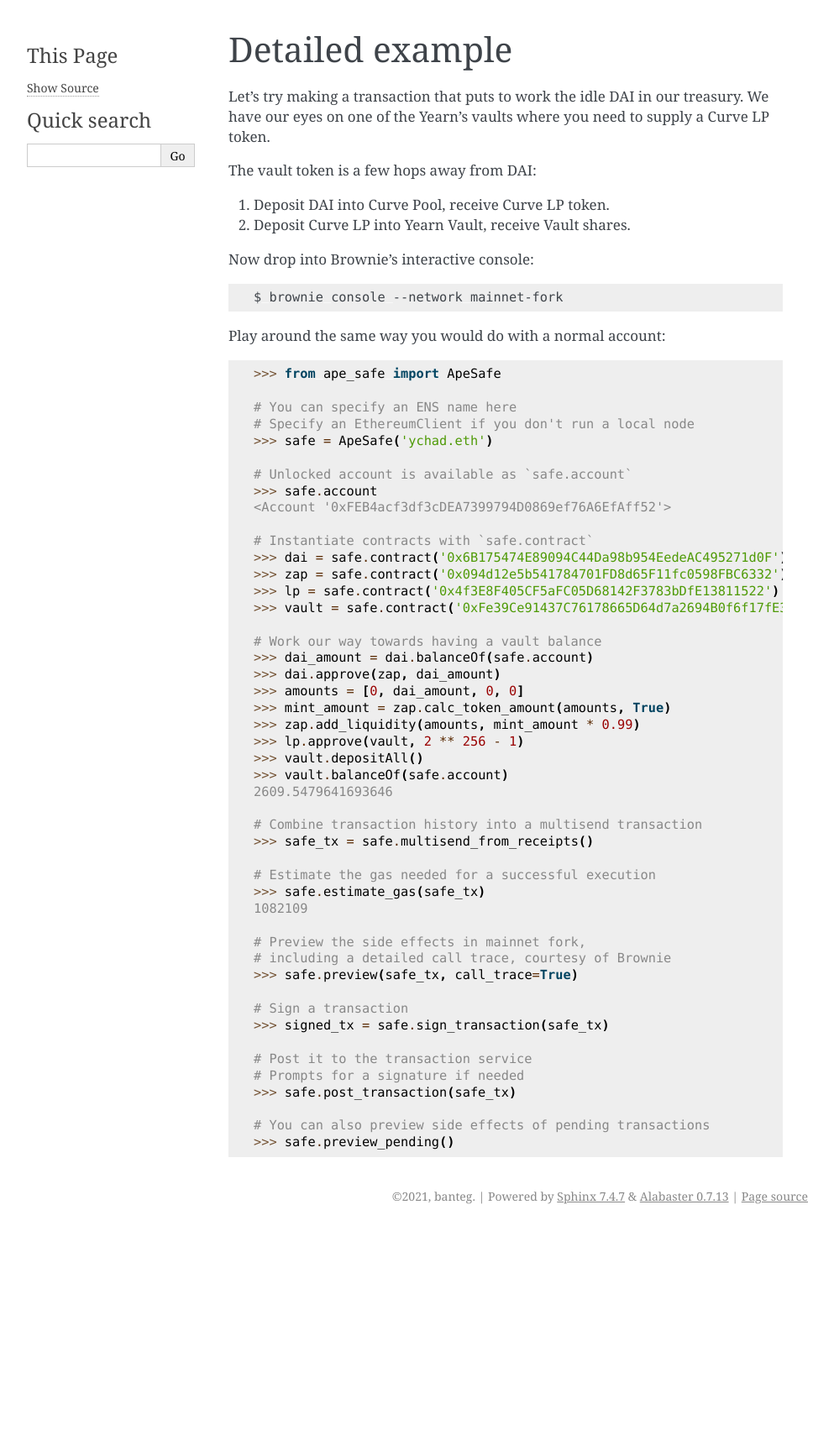
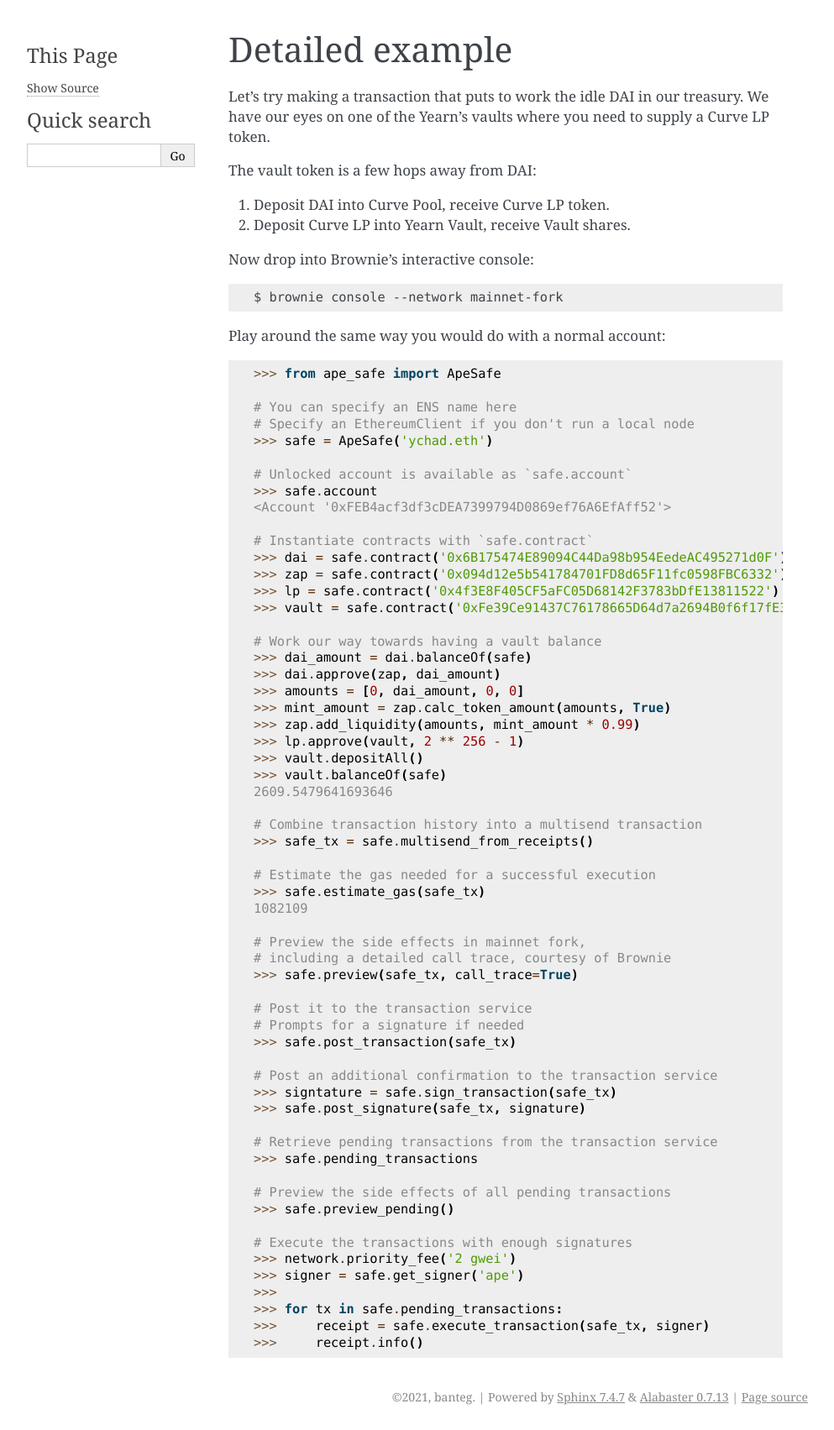
Before and after one commit to banteg/brownie-safe, a Sphinx documentation site: the page built from docs/detailed.rst, in a window 1280 px wide. Shown: the whole page at 84% size, without its empty margins (148-1141 px from the left). Built offline with Sphinx 7.4.7, drawn with Linux system fonts in a browser that asks for light colours; before the commit the page ends 1464 px from its top, so only the background shows below that.

Commit message:
docs: update detailed example

```diff
--- a/docs/detailed.rst
+++ b/docs/detailed.rst
@@ -37,14 +37,14 @@ Play around the same way you would do with a normal account:
     >>> vault = safe.contract('0xFe39Ce91437C76178665D64d7a2694B0f6f17fE3')
 
     # Work our way towards having a vault balance
-    >>> dai_amount = dai.balanceOf(safe.account)
+    >>> dai_amount = dai.balanceOf(safe)
     >>> dai.approve(zap, dai_amount)
     >>> amounts = [0, dai_amount, 0, 0]
     >>> mint_amount = zap.calc_token_amount(amounts, True)
     >>> zap.add_liquidity(amounts, mint_amount * 0.99)
     >>> lp.approve(vault, 2 ** 256 - 1)
     >>> vault.depositAll()
-    >>> vault.balanceOf(safe.account)
+    >>> vault.balanceOf(safe)
     2609.5479641693646
 
     # Combine transaction history into a multisend transaction
@@ -58,12 +58,24 @@ Play around the same way you would do with a normal account:
     # including a detailed call trace, courtesy of Brownie
     >>> safe.preview(safe_tx, call_trace=True)
 
-    # Sign a transaction
-    >>> signed_tx = safe.sign_transaction(safe_tx)
-
     # Post it to the transaction service
     # Prompts for a signature if needed
     >>> safe.post_transaction(safe_tx)
 
-    # You can also preview side effects of pending transactions
+    # Post an additional confirmation to the transaction service
+    >>> signtature = safe.sign_transaction(safe_tx)
+    >>> safe.post_signature(safe_tx, signature)
+
+    # Retrieve pending transactions from the transaction service
+    >>> safe.pending_transactions
+
+    # Preview the side effects of all pending transactions
     >>> safe.preview_pending()
+
+    # Execute the transactions with enough signatures
+    >>> network.priority_fee('2 gwei')
+    >>> signer = safe.get_signer('ape')
+    >>>
+    >>> for tx in safe.pending_transactions:
+    >>>     receipt = safe.execute_transaction(safe_tx, signer)
+    >>>     receipt.info()
--- a/docs/index.rst
+++ b/docs/index.rst
@@ -4,7 +4,7 @@ Ape Safe: Gnosis Safe tx builder
 Ape Safe allows you to iteratively build complex multi-step Gnosis Safe transactions and safely preview their side effects from the convenience of a locally forked mainnet environment.
 
 It is powered by Brownie_ and builds upon GnosisPy_, extending it with additional capabilities.
-This tool has been informally known as Chief Multisig Officer and it has been used at Yearn_ to prepare complex transactions with great success.
+This tool has been informally known as Chief Multisig Officer at Yearn_ and has been used to prepare complex transactions with great success.
 
 .. toctree::
    :maxdepth: 2
@@ -15,6 +15,7 @@ This tool has been informally known as Chief Multisig Officer and it has been us
    signing
    detailed
    useful
+   changelog
    ape_safe
 
 
--- a/docs/install.rst
+++ b/docs/install.rst
@@ -1,7 +1,7 @@
 Installation
 ============
 
-You will need Python and pip installed, as well as Brownie_ and `Ganache CLI`_ for ``mainnet-fork`` functionality.
+You will need Python and pip installed, as well as Brownie_ and either of `Ganache CLI`_ or Hardhat_ for the forked network functionality.
 Make sure you have `Brownie networks`_ configured correctly.
 
 Then you can simply:
```
Also changed, not shown: other parts of docs/install.rst (+1 -0 lines), docs/changelog.rst (added, +20 -0 lines).
